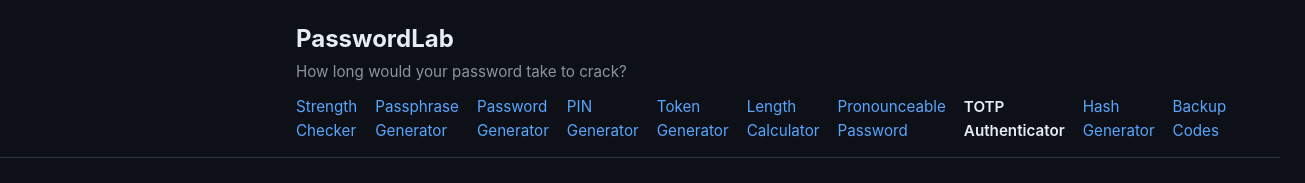
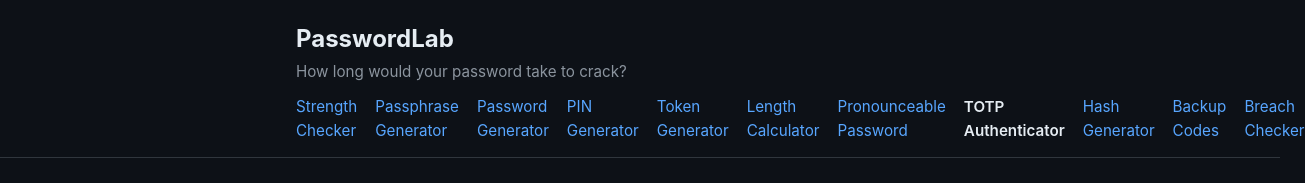
Before and after one commit to mimito-6/passwordlab, a plain HTML site: page totp-generator/index.html in a window 1280 px wide. Shown: the top 183 px of the page, 1305 px wide, since content can reach past the window. Drawn offline with Linux system fonts and the light colour scheme.

Commit message:
deploy totp-generator/index.html

```diff
--- a/totp-generator/index.html
+++ b/totp-generator/index.html
@@ -62,6 +62,7 @@
       <a href="/totp-generator" aria-current="page">TOTP Authenticator</a>
       <a href="/hash-generator">Hash Generator</a>
      <a href="/backup-codes">Backup Codes</a>
+          <a href="/breach-checker">Breach Checker</a>
     </nav>
   </div>
 </header>
@@ -228,7 +229,7 @@
 <footer class="site-footer">
   <div class="wrap">
     <p class="footer-links"><a href="/">Password Strength Checker</a> · <a href="/passphrase-generator">Passphrase Generator</a> · <a href="/password-generator">Password Generator</a> · <a href="/pin-generator">PIN Generator</a> · <a href="/token-generator">Token Generator</a>
-      <a href="/password-length">Length Calculator</a> · <a href="/pronounceable-password">Pronounceable Password</a> · <a href="/totp-generator">TOTP Authenticator</a> · <a href="/hash-generator">Hash Generator</a> · <a href="/backup-codes">Backup Codes</a></p>
+      <a href="/password-length">Length Calculator</a> · <a href="/pronounceable-password">Pronounceable Password</a> · <a href="/totp-generator">TOTP Authenticator</a> · <a href="/hash-generator">Hash Generator</a> · <a href="/backup-codes">Backup Codes</a> · <a href="/breach-checker">Breach Checker</a></p>
     <p>PasswordLab — free password tools. Estimates only; nothing is ever transmitted anywhere.</p>
   </div>
 </footer>
```
